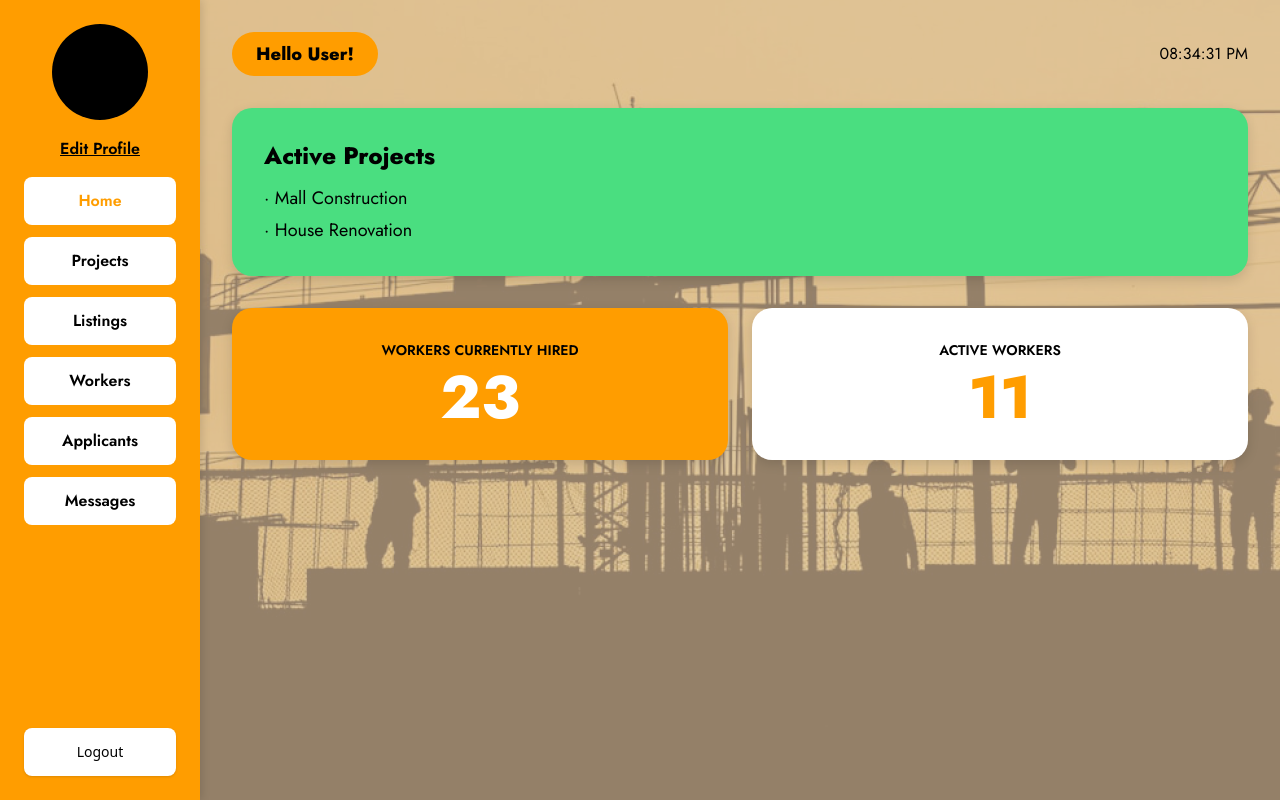
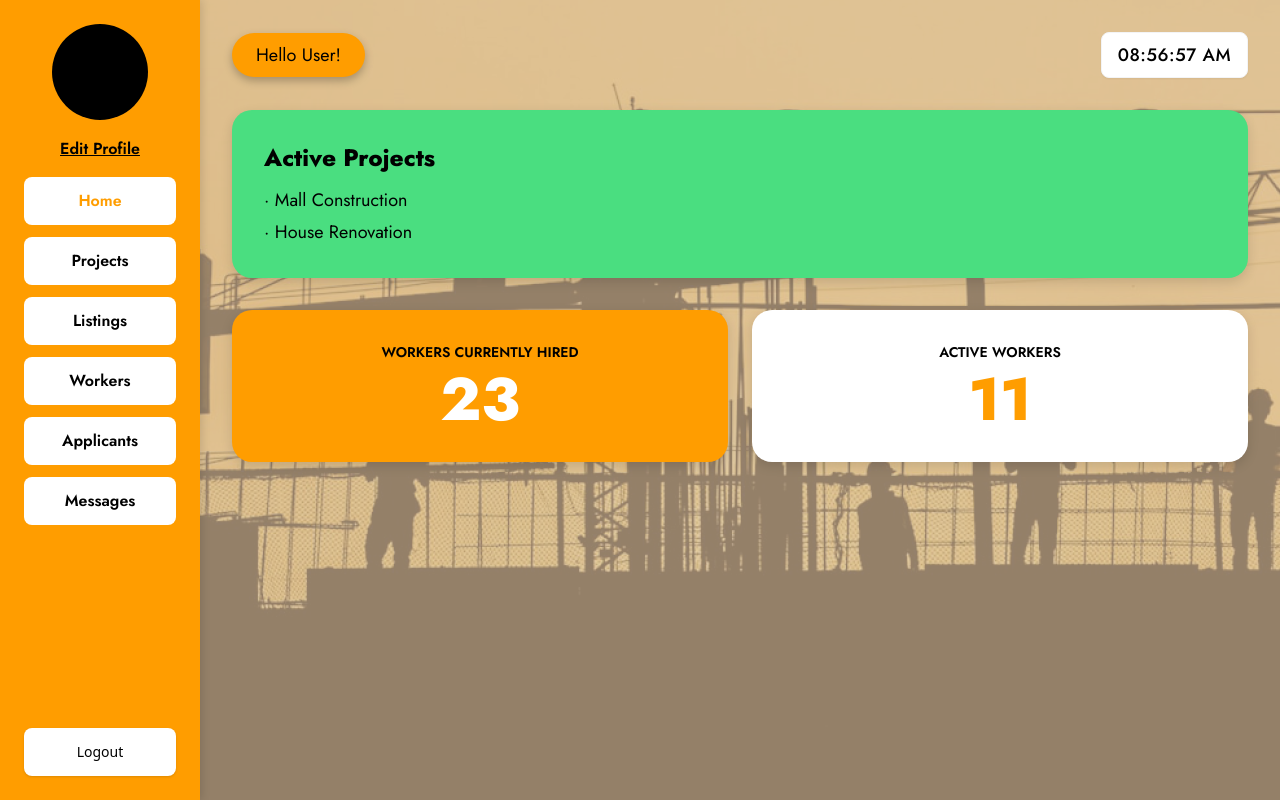
Before and after one commit to danielcanatoy/coconut, a React (Vite) app in the folder frontend/: page /to-hire in a window 1280 px wide. Built offline with nearby package versions, Linux system fonts and the light colour scheme.

Commit message:
updated lahat maliban sa messages

```diff
--- a/frontend/src/screens/ToHirePage/sections/CompanyApplicants.tsx
+++ b/frontend/src/screens/ToHirePage/sections/CompanyApplicants.tsx
@@ -1,5 +1,6 @@
 import { Card, CardContent } from "../../../components/ui/card";
 import { Button } from "../../../components/ui/button";
+import { useState, useEffect } from "react";
 
 interface Applicant {
   id: number;
@@ -54,53 +55,67 @@ const applicants: Applicant[] = [
 ];
 
 export const CompanyApplicants = (): JSX.Element => {
+  const [currentTime, setCurrentTime] = useState<string>("");
+
+  useEffect(() => {
+    const updateTime = () => {
+      const now = new Date();
+      setCurrentTime(
+        now.toLocaleTimeString("en-US", {
+          hour: "2-digit",
+          minute: "2-digit",
+          second: "2-digit",
+          hour12: true,
+        })
+      );
+    };
+    updateTime();
+    const intervalId = setInterval(updateTime, 1000);
+    return () => clearInterval(intervalId);
+  }, []);
+
   return (
-    <div className="space-y-10">
-      {/* HEADER */}
-      <div className="flex items-center justify-between">
-        <div className="bg-[#ff9d00] rounded-full px-8 py-3">
-          <p className="[font-family:'Jost',Helvetica] font-bold text-black text-xl">
-            Hello User!
-          </p>
-        </div>
-        <span className="[font-family:'Jost',Helvetica] font-normal text-black text-lg">
-          08:34:31 PM
+    <div className="relative flex flex-col gap-6">
+      <div className="flex items-center justify-end w-full">
+        <span className="bg-white px-4 py-2 rounded-lg shadow-sm border border-gray-100 [font-family:'Jost',Helvetica] font-medium text-black text-lg tracking-wide">
+          {currentTime}
         </span>
       </div>
 
-      <h2 className="[font-family:'Jost',Helvetica] font-bold text-black text-4xl mb-8">
+      <div className="flex gap-6 relative">
+        <div className="w-full space-y-4">
+          <div>
+            <h2 className="[font-family:'Jost',Helvetica] font-normal text-black text-2xl bg-[#FF9D00] px-8 py-3 rounded-full inline-block shadow-[0px_4px_8px_rgba(0,0,0,0.25)]">
               Job Applicants
             </h2>
+          </div>
 
-      {/* APPLICANTS LIST CARD */}
-      <Card className="bg-white border-none rounded-[30px] shadow-[0px_4px_12px_#00000020]">
-        <CardContent className="p-8">
-          <div className="space-y-5">
+          <Card className="bg-white border-none rounded-[20px] shadow-[0px_4px_12px_#00000020]">
+            <CardContent className="p-6">
+              <div className="space-y-3">
                 {applicants.map((applicant) => (
                   <div
                     key={applicant.id}
-                className="flex items-center justify-between p-6 border border-gray-200 rounded-xl hover:bg-gray-50 transition-colors shadow-sm"
+                    className="flex items-center justify-between p-4 border border-gray-200 rounded-xl hover:bg-gray-50 transition-colors shadow-sm"
                   >
-                {/* APPLICANT INFO */}
-                <div className="flex-1 space-y-1">
-                  <p className="[font-family:'Jost',Helvetica] font-bold text-black text-xl">
+                    <div className="flex-1 space-y-0.5">
+                      <p className="[font-family:'Jost',Helvetica] font-bold text-black text-lg">
                         {applicant.name}
                       </p>
-                  <p className="[font-family:'Jost',Helvetica] font-medium text-gray-700 text-base">
+                      <p className="[font-family:'Jost',Helvetica] font-medium text-gray-700 text-sm">
                         Position: <span className="text-black">{applicant.position}</span>
                       </p>
-                  <p className="[font-family:'Jost',Helvetica] font-medium text-gray-700 text-base">
+                      <p className="[font-family:'Jost',Helvetica] font-medium text-gray-700 text-sm">
                         Project: <span className="text-black">{applicant.project}</span>
                       </p>
-                  <p className="[font-family:'Jost',Helvetica] font-normal text-gray-500 text-sm mt-2">
+                      <p className="[font-family:'Jost',Helvetica] font-normal text-gray-500 text-xs mt-1">
                         Applied: {applicant.appliedDate}
                       </p>
                     </div>
 
-                {/* STATUS & ACTIONS */}
-                <div className="flex flex-col items-end gap-3">
+                    <div className="flex flex-col items-end gap-2">
                       <span
-                    className={`px-4 py-1.5 rounded-full text-sm font-bold tracking-wide uppercase shadow-sm ${
+                        className={`px-3 py-1 rounded-full text-xs font-bold tracking-wide uppercase shadow-sm ${
                           applicant.status === "pending"
                             ? "bg-yellow-300 text-yellow-900"
                             : applicant.status === "approved"
@@ -112,11 +127,11 @@ export const CompanyApplicants = (): JSX.Element => {
                       </span>
 
                       {applicant.status === "pending" && (
-                    <div className="flex gap-3 mt-2">
-                      <Button className="bg-green-600 hover:bg-green-700 text-white rounded-lg h-[40px] px-6 [font-family:'Jost',Helvetica] font-bold text-sm shadow-md transition-transform hover:scale-105">
+                        <div className="flex gap-2 mt-1">
+                          <Button className="bg-green-600 hover:bg-green-700 text-white rounded-lg h-[32px] px-4 [font-family:'Jost',Helvetica] font-bold text-xs shadow-md transition-transform hover:scale-105">
                             Approve
                           </Button>
-                      <Button className="bg-red-500 hover:bg-red-600 text-white rounded-lg h-[40px] px-6 [font-family:'Jost',Helvetica] font-bold text-sm shadow-md transition-transform hover:scale-105">
+                          <Button className="bg-red-500 hover:bg-red-600 text-white rounded-lg h-[32px] px-4 [font-family:'Jost',Helvetica] font-bold text-xs shadow-md transition-transform hover:scale-105">
                             Reject
                           </Button>
                         </div>
@@ -128,5 +143,9 @@ export const CompanyApplicants = (): JSX.Element => {
             </CardContent>
           </Card>
         </div>
+
+        <div className="w-[350px] hidden lg:block"></div>
+      </div>
+    </div>
   );
 };
--- a/frontend/src/screens/ToHirePage/sections/CompanyHome.tsx
+++ b/frontend/src/screens/ToHirePage/sections/CompanyHome.tsx
@@ -1,16 +1,35 @@
 import { Card, CardContent } from "../../../components/ui/card";
+import { useState, useEffect } from "react";
 
 export const CompanyHome = (): JSX.Element => {
+  const [currentTime, setCurrentTime] = useState<string>("");
+
+  useEffect(() => {
+    const updateTime = () => {
+      const now = new Date();
+      setCurrentTime(
+        now.toLocaleTimeString("en-US", {
+          hour: "2-digit",
+          minute: "2-digit",
+          second: "2-digit",
+          hour12: true,
+        })
+      );
+    };
+    updateTime();
+    const interval = setInterval(updateTime, 1000);
+    return () => clearInterval(interval);
+  }, []);
+
   return (
     <div className="space-y-8">
       <div className="flex items-center justify-between">
-        <div className="bg-[#ff9d00] rounded-full px-6 py-2">
-          <p className="[font-family:'Jost',Helvetica] font-bold text-black text-lg">
-            Hello User!
-          </p>
-        </div>
-        <span className="[font-family:'Jost',Helvetica] font-normal text-black text-base">
-          08:34:31 PM
+        <h1 className="[font-family:'Jost',Helvetica] font-normal text-black text-lg bg-[#FF9D00] px-6 py-2 rounded-full inline-block shadow-[0px_4px_8px_rgba(0,0,0,0.25)]">
+          Hello User!
+        </h1>
+
+        <span className="bg-white px-4 py-2 rounded-lg shadow-sm border border-gray-100 [font-family:'Jost',Helvetica] font-medium text-black text-lg tracking-wide">
+          {currentTime}
         </span>
       </div>
 
--- a/frontend/src/screens/ToHirePage/sections/CompanyListings.tsx
+++ b/frontend/src/screens/ToHirePage/sections/CompanyListings.tsx
@@ -30,6 +30,7 @@ export const CompanyListings = (): JSX.Element => {
   const [showCreateForm, setShowCreateForm] = useState(false);
   const [listings, setListings] = useState<Listing[]>([]);
   const [openListingId, setOpenListingId] = useState<number | null>(null);
+  const [currentTime, setCurrentTime] = useState<string>("");
   const [formData, setFormData] = useState<NewListing>({
     title: "",
     inNeedOf: "",
@@ -41,7 +42,6 @@ export const CompanyListings = (): JSX.Element => {
     location: "",
   });
 
-  /* ✅ LOAD LISTINGS FROM BACKEND */
   useEffect(() => {
     fetch("http://localhost:5000/api/company/listings", {
       headers: {
@@ -53,6 +53,23 @@ export const CompanyListings = (): JSX.Element => {
       .catch((err) => console.error("Failed to load listings", err));
   }, []);
 
+  useEffect(() => {
+    const updateTime = () => {
+      const now = new Date();
+      setCurrentTime(
+        now.toLocaleTimeString("en-US", {
+          hour: "2-digit",
+          minute: "2-digit",
+          second: "2-digit",
+          hour12: true,
+        })
+      );
+    };
+    updateTime();
+    const interval = setInterval(updateTime, 1000);
+    return () => clearInterval(interval);
+  }, []);
+
   const handleInputChange = (field: keyof NewListing, value: string) => {
     setFormData((prev) => ({
       ...prev,
@@ -60,7 +77,6 @@ export const CompanyListings = (): JSX.Element => {
     }));
   };
 
-  /* ✅ CREATE LISTING (BACKEND) */
   const handleCreateListing = async () => {
     try {
       const res = await fetch("http://localhost:5000/api/company/listings", {
@@ -74,7 +90,6 @@ export const CompanyListings = (): JSX.Element => {
 
       if (!res.ok) throw new Error("Failed to create listing");
 
-      // refresh listings
       const updated = await fetch(
         "http://localhost:5000/api/company/listings",
         {
@@ -87,7 +102,6 @@ export const CompanyListings = (): JSX.Element => {
       setListings(updated);
       setShowCreateForm(false);
 
-      // reset form
       setFormData({
         title: "",
         inNeedOf: "",
@@ -104,47 +118,36 @@ export const CompanyListings = (): JSX.Element => {
     }
   };
 
+  const baseButtonStyle = "h-auto !px-8 !py-3 !text-2xl !font-normal rounded-full inline-flex items-center justify-center leading-none [font-family:'Jost',Helvetica] shadow-[0px_4px_8px_rgba(0,0,0,0.25)] transition-transform hover:scale-105";
+
+  const activePill = "!bg-[#FF9D00] !text-black hover:!bg-[#ff8f00] border border-transparent";
+  const inactivePill = "!bg-white !text-black hover:!bg-gray-100 border border-gray-200";
+
   return (
-    <div className="space-y-8 relative">
-      {/* HEADER */}
-      <div className="flex items-center justify-between">
-        <div className="bg-[#ff9d00] rounded-full px-6 py-2">
-          <p className="font-bold text-black text-lg">Hello User!</p>
+    <div className="space-y-8">
+      <div className="flex justify-end">
+        <span className="bg-white px-4 py-2 rounded-lg shadow-sm border border-gray-100 [font-family:'Jost',Helvetica] font-medium text-black text-lg tracking-wide">
+          {currentTime}
+        </span>
       </div>
 
-        {/* TOGGLE BUTTONS */}
-        <div className="flex gap-4">
+      <div className="flex justify-end gap-4">
         <Button
           onClick={() => setShowCreateForm(false)}
-            className={`
-              rounded-full px-8 py-6 text-lg font-bold transition-colors duration-200
-              ${!showCreateForm
-                ? "bg-[#ff9d00] text-white hover:bg-[#ff8f00]"
-                : "bg-white text-black hover:bg-gray-100 border border-gray-300"}
-            `}
+          className={`${baseButtonStyle} ${!showCreateForm ? activePill : inactivePill}`}
         >
           Your Listings
         </Button>
         <Button
           onClick={() => setShowCreateForm(true)}
-            className={`
-              rounded-full px-8 py-6 text-lg font-bold transition-colors duration-200
-              ${showCreateForm
-                ? "bg-[#ff9d00] text-white hover:bg-[#ff8f00]"
-                : "bg-white text-black hover:bg-gray-100 border border-gray-300"}
-            `}
+          className={`${baseButtonStyle} ${showCreateForm ? activePill : inactivePill}`}
         >
           Create New Listing
         </Button>
       </div>
-      </div>
 
-      {/* CONTENT */}
       {!showCreateForm ? (
-        /* LISTINGS VIEW */
-        <div>
-          <h2 className="text-3xl font-bold mb-8">Your Listings</h2>
-          <div className="grid grid-cols-2 gap-6">
+        <div className="grid grid-cols-2 gap-6 pt-4">
           {listings.map((listing) => {
             const isOpen = openListingId === listing.id;
 
@@ -153,7 +156,7 @@ export const CompanyListings = (): JSX.Element => {
                 key={listing.id}
                 className={`
                   bg-[#ff9d00] rounded-2xl shadow-md text-black
-                    transition-transform duration-200
+                  transition-transform duration-200 border-none
                   ${isOpen ? "scale-100" : "hover:scale-[1.02]"}
                 `}
               >
@@ -201,15 +204,10 @@ export const CompanyListings = (): JSX.Element => {
             );
           })}
         </div>
-        </div>
       ) : (
-        /* CREATE FORM UI */
-        <div className="flex flex-col items-center py-10 space-y-6">
-
-          {/* Main Orange Card */}
+        <div className="flex flex-col items-center mt-0 pt-0 space-y-4 relative -top-6">
           <div className="bg-[#ff9d00] rounded-[3rem] p-6 shadow-2xl w-[650px]">
 
-            {/* Title Input */}
             <div className="text-center mb-6">
               <input
                 type="text"
@@ -220,14 +218,11 @@ export const CompanyListings = (): JSX.Element => {
               />
             </div>
 
-            {/* White Inner Container */}
             <div className="bg-white rounded-[2.5rem] p-10 pb-16 space-y-8 min-h-[500px] shadow-inner">
 
-              {/* "In need of:" Section */}
               <div className="text-center space-y-3">
                 <h3 className="text-2xl font-bold text-black">In need of:</h3>
 
-                {/* Underlined Input for Job Title/Quantity */}
                 <div className="relative inline-block w-3/4">
                   <input
                     type="text"
@@ -236,7 +231,6 @@ export const CompanyListings = (): JSX.Element => {
                     onChange={(e) => handleInputChange("inNeedOf", e.target.value)}
                     className="w-full text-center text-gray-600 text-2xl border-b-2 border-gray-300 focus:border-[#ff9d00] focus:outline-none pb-2 font-medium"
                   />
-                  {/* Edit Icon */}
                   <span className="absolute right-0 bottom-3 text-gray-400 cursor-pointer hover:text-gray-600 transition">
                     <svg xmlns="http://www.w3.org/2000/svg" fill="none" viewBox="0 0 24 24" strokeWidth={2} stroke="currentColor" className="w-6 h-6">
                       <path strokeLinecap="round" strokeLinejoin="round" d="m16.862 4.487 1.687-1.688a1.875 1.875 0 1 1 2.652 2.652L10.582 16.07a4.5 4.5 0 0 1-1.897 1.13L6 18l.8-2.685a4.5 4.5 0 0 1 1.13-1.897l8.932-8.931Zm0 0L19.5 7.125M18 14v4.75A2.25 2.25 0 0 1 15.75 21H5.25A2.25 2.25 0 0 1 3 18.75V8.25A2.25 2.25 0 0 1 5.25 6H10" />
@@ -245,10 +239,8 @@ export const CompanyListings = (): JSX.Element => {
                 </div>
               </div>
 
-              {/* Form Fields List */}
-              <div className="space-y-5 text-lg font-semibold text-black mt-10 px-8">
+              <div className="space-y-5 text-lg font-semibold text-black mt-0 px-8">
 
-                {/* Time In */}
                 <div className="flex items-center gap-4">
                   <span className="min-w-[100px] text-gray-800">Time in :</span>
                   <input
@@ -259,7 +251,6 @@ export const CompanyListings = (): JSX.Element => {
                   />
                 </div>
 
-                {/* Time Out */}
                 <div className="flex items-center gap-4">
                   <span className="min-w-[100px] text-gray-800">Time out :</span>
                   <input
@@ -270,7 +261,6 @@ export const CompanyListings = (): JSX.Element => {
                   />
                 </div>
 
-                {/* Salary */}
                 <div className="flex items-center gap-4">
                   <span className="min-w-[100px] text-gray-800">Salary :</span>
                   <input
@@ -281,7 +271,6 @@ export const CompanyListings = (): JSX.Element => {
                   />
                 </div>
 
-                {/* Total Work Days */}
                 <div className="flex items-center gap-4">
                   <span className="min-w-[160px] text-gray-800">Total Work Days :</span>
                   <input
@@ -292,7 +281,6 @@ export const CompanyListings = (): JSX.Element => {
                   />
                 </div>
 
-                {/* Location */}
                 <div className="flex items-center gap-4">
                   <span className="min-w-[100px] text-gray-800">Location :</span>
                   <input
@@ -306,7 +294,6 @@ export const CompanyListings = (): JSX.Element => {
             </div>
           </div>
 
-          {/* Green "Post!" Button */}
           <button
             onClick={handleCreateListing}
             className="bg-green-300 text-green-900 font-bold py-3 px-16 rounded-full shadow-lg hover:bg-[#50C878] transition text-xl transform hover:scale-105"
--- a/frontend/src/screens/ToHirePage/sections/CompanyProjects.tsx
+++ b/frontend/src/screens/ToHirePage/sections/CompanyProjects.tsx
@@ -1,9 +1,6 @@
 import { Card, CardContent } from "../../../components/ui/card";
-import { useState } from "react";
+import { useState, useEffect } from "react";
 
-/* =======================
-   TYPES
-======================= */
 interface Worker {
   name: string;
   role: string;
@@ -26,9 +23,6 @@ interface Project {
   completedDays?: number;
 }
 
-/* =======================
-   DATA
-======================= */
 const ongoingProjects: Project[] = [
   {
     id: 1,
@@ -83,23 +77,49 @@ const completedProjects: Project[] = [
   },
 ];
 
-/* =======================
-   COMPONENT
-======================= */
 export const CompanyProjects = (): JSX.Element => {
   const [openProjectId, setOpenProjectId] = useState<number | null>(null);
   const [selectedWorkers, setSelectedWorkers] = useState<Project | null>(null);
+  const [currentTime, setCurrentTime] = useState<string>("");
+
+  useEffect(() => {
+    const updateTime = () => {
+      const now = new Date();
+      setCurrentTime(
+        now.toLocaleTimeString("en-US", {
+          hour: "2-digit",
+          minute: "2-digit",
+          second: "2-digit",
+          hour12: true,
+        })
+      );
+    };
+    updateTime();
+    const interval = setInterval(updateTime, 1000);
+    return () => clearInterval(interval);
+  }, []);
 
   const panelVisible = !!selectedWorkers;
 
   return (
-    <div className="relative flex gap-6">
-      {/* =======================
-          LEFT SIDE (PROJECTS)
-      ======================= */}
-      <div className="flex-1 space-y-10">
-        {/* Ongoing Projects */}
-        <h2 className="text-3xl font-bold">Ongoing Projects</h2>
+    <div className="relative flex flex-col gap-6">
+
+      <div className="flex items-center justify-end w-full">
+        <span className="bg-white px-4 py-2 rounded-lg shadow-sm border border-gray-100 [font-family:'Jost',Helvetica] font-medium text-black text-lg tracking-wide">
+          {currentTime}
+        </span>
+      </div>
+
+      <div className="flex gap-6 relative">
+
+        <div className="flex-1 space-y-8">
+
+          <div className="space-y-4">
+            <div>
+              <h2 className="[font-family:'Jost',Helvetica] font-normal text-black text-2xl bg-[#FF9D00] px-8 py-3 rounded-full inline-block shadow-[0px_4px_8px_rgba(0,0,0,0.25)]">
+                Ongoing Projects
+              </h2>
+            </div>
 
             <div className="grid grid-cols-2 gap-6 items-start">
               {ongoingProjects.map((project) => {
@@ -115,7 +135,6 @@ export const CompanyProjects = (): JSX.Element => {
                     `}
                   >
                     <CardContent className="p-5 space-y-3 text-black">
-                  {/* Title */}
                       <h3
                         onClick={() =>
                           setOpenProjectId(isOpen ? null : project.id)
@@ -125,7 +144,6 @@ export const CompanyProjects = (): JSX.Element => {
                         {project.name}
                       </h3>
 
-                  {/* Smooth dropdown */}
                       <div
                         className={`
                           overflow-hidden
@@ -174,7 +192,6 @@ export const CompanyProjects = (): JSX.Element => {
                             </span>
                           </p>
 
-                      {/* 👥 BUTTON */}
                           <div className="flex justify-center pt-2">
                             <button
                               onClick={() => setSelectedWorkers(project)}
@@ -191,9 +208,14 @@ export const CompanyProjects = (): JSX.Element => {
                 );
               })}
             </div>
+          </div>
 
-        {/* Completed Projects */}
-        <h2 className="text-3xl font-bold">Completed Projects</h2>
+          <div className="space-y-4">
+            <div>
+              <h2 className="[font-family:'Jost',Helvetica] font-normal text-black text-2xl bg-[#FF9D00] px-8 py-3 rounded-full inline-block shadow-[0px_4px_8px_rgba(0,0,0,0.25)]">
+                Completed Projects
+              </h2>
+            </div>
 
             <div className="grid grid-cols-2 gap-6 items-start">
               {completedProjects.map((project) => (
@@ -206,12 +228,10 @@ export const CompanyProjects = (): JSX.Element => {
                   "
                 >
                   <CardContent className="p-5 space-y-3 text-black">
-                {/* Title */}
                     <h3 className="text-xl font-extrabold text-center">
                       {project.name}
                     </h3>
 
-                {/* White inner box */}
                     <div className="bg-white rounded-2xl px-5 py-4 space-y-2 text-sm">
                       <p>
                         Construction Start:{" "}
@@ -237,10 +257,8 @@ export const CompanyProjects = (): JSX.Element => {
               ))}
             </div>
           </div>
+        </div>
 
-      {/* =======================
-          RIGHT SIDE PANEL (absolute, animated)
-      ======================= */}
         <div className="relative">
           <div
             className={`
@@ -290,5 +308,6 @@ export const CompanyProjects = (): JSX.Element => {
           </div>
         </div>
       </div>
+    </div>
   );
 };
```
Also changed, not shown: frontend/src/screens/ToHirePage/sections/CompanyProfile.tsx (+39 -16 lines), frontend/src/screens/ToHirePage/sections/CompanyWorkers.tsx (+11 -6 lines). Lines whose indentation alone changed are shown as unchanged.
